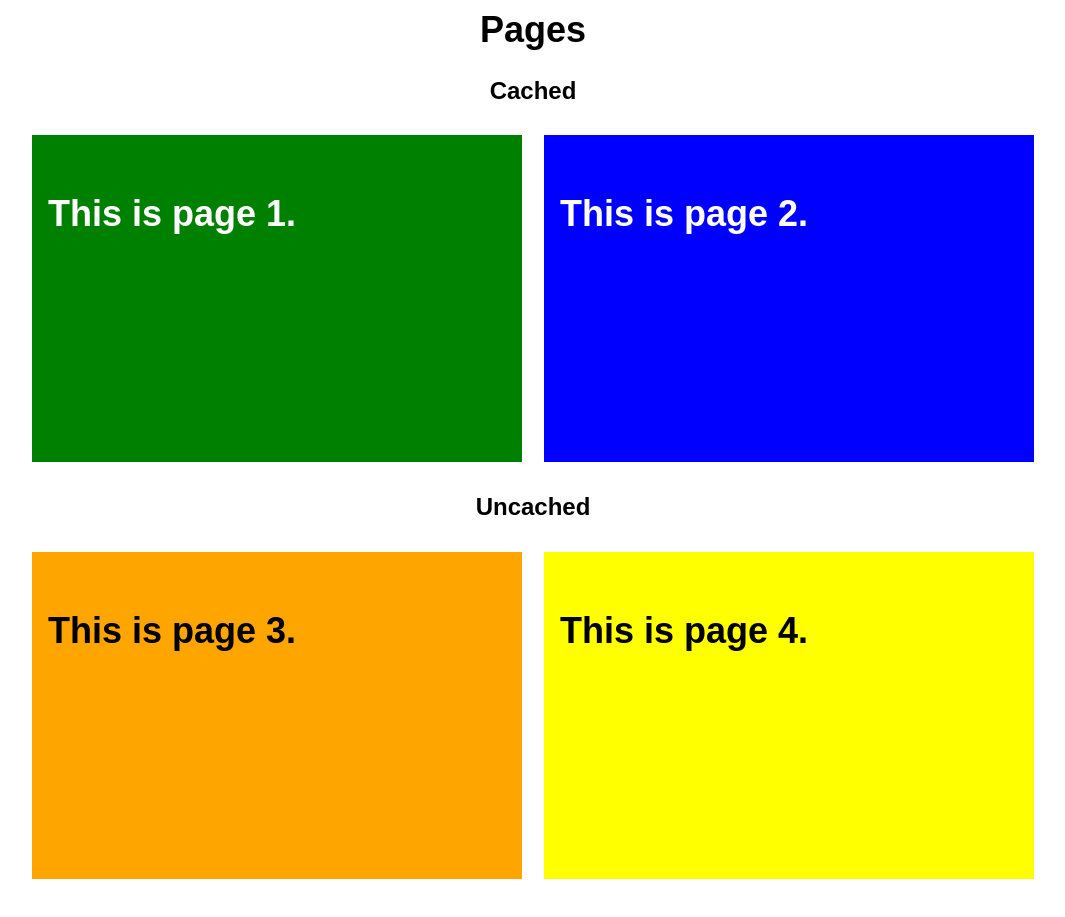
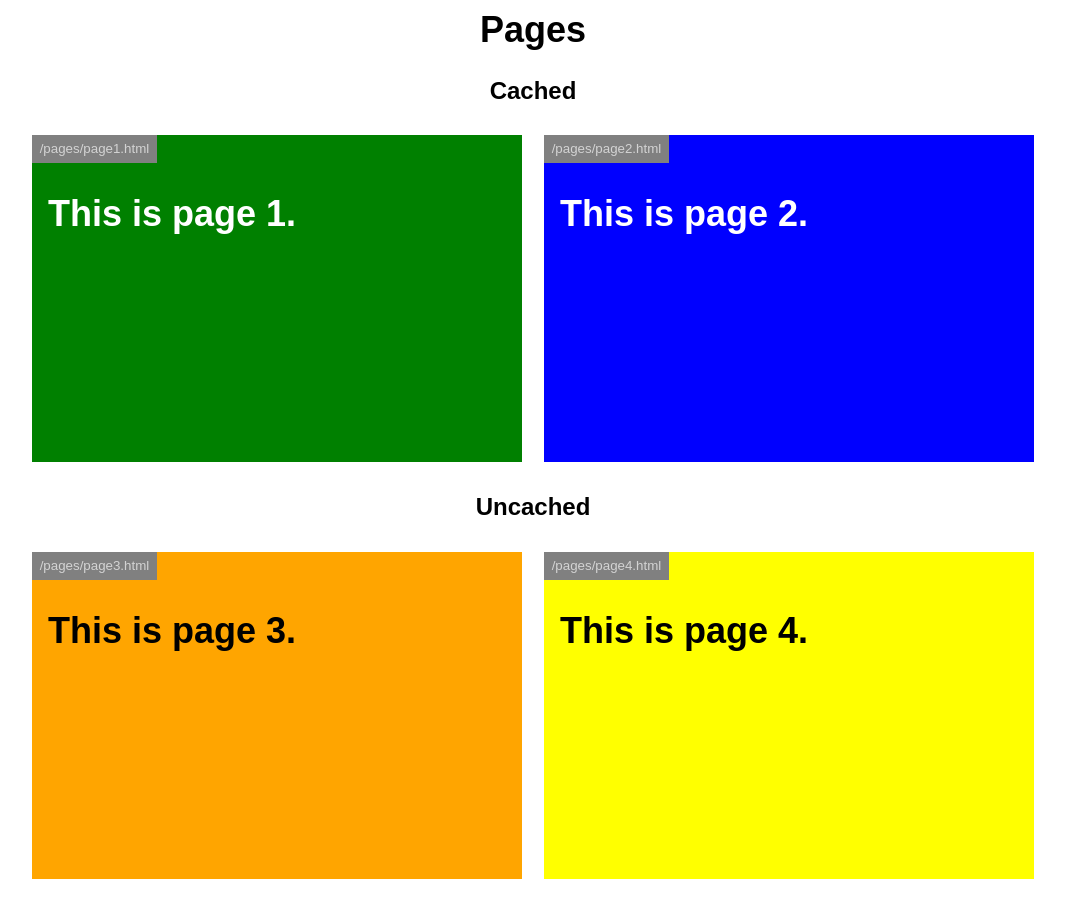
Before and after one commit to cloudfour/smashing-mag-sw, a website: page index.html in a window 1280 px wide. Shown: the part 793-1710 px from the top of the page, without its empty margins (107-1172 px from the left). Drawn offline with Linux system fonts and the light colour scheme.

Commit message:
Update demo JS and move all logic into SW condition

```diff
--- a/index.html
+++ b/index.html
@@ -157,15 +157,15 @@
       </div>
     </section>
     <script>
-      function images () {
-        return Array.from(document.images);
-      }
+      if ('serviceWorker' in navigator) {
+        var elements = tag => Array.from(document.getElementsByTagName(tag));
+        var images = elements.bind(window, 'img');
+        var iframes = elements.bind(window, 'iframe');
 
-      if ('serviceWorker' in navigator) {
         navigator.serviceWorker.register('serviceWorker.js');
 
-        images().forEach(img => {
-          img.parentNode.setAttribute('data-src', new URL(img.src).pathname);
+        images().concat(iframes()).forEach(elem => {
+          elem.parentNode.setAttribute('data-src', new URL(elem.src).pathname);
         });
       }
     </script>
```
